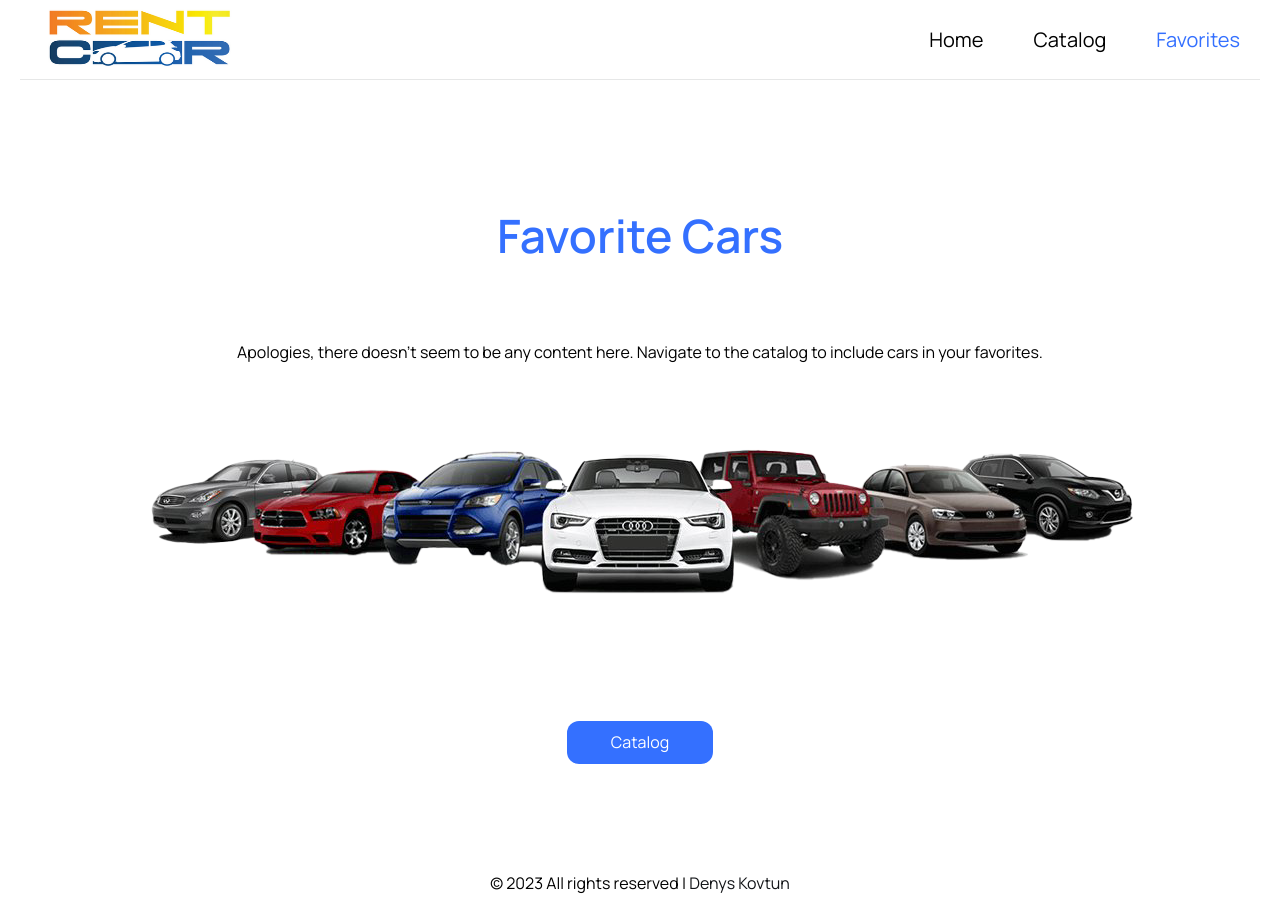
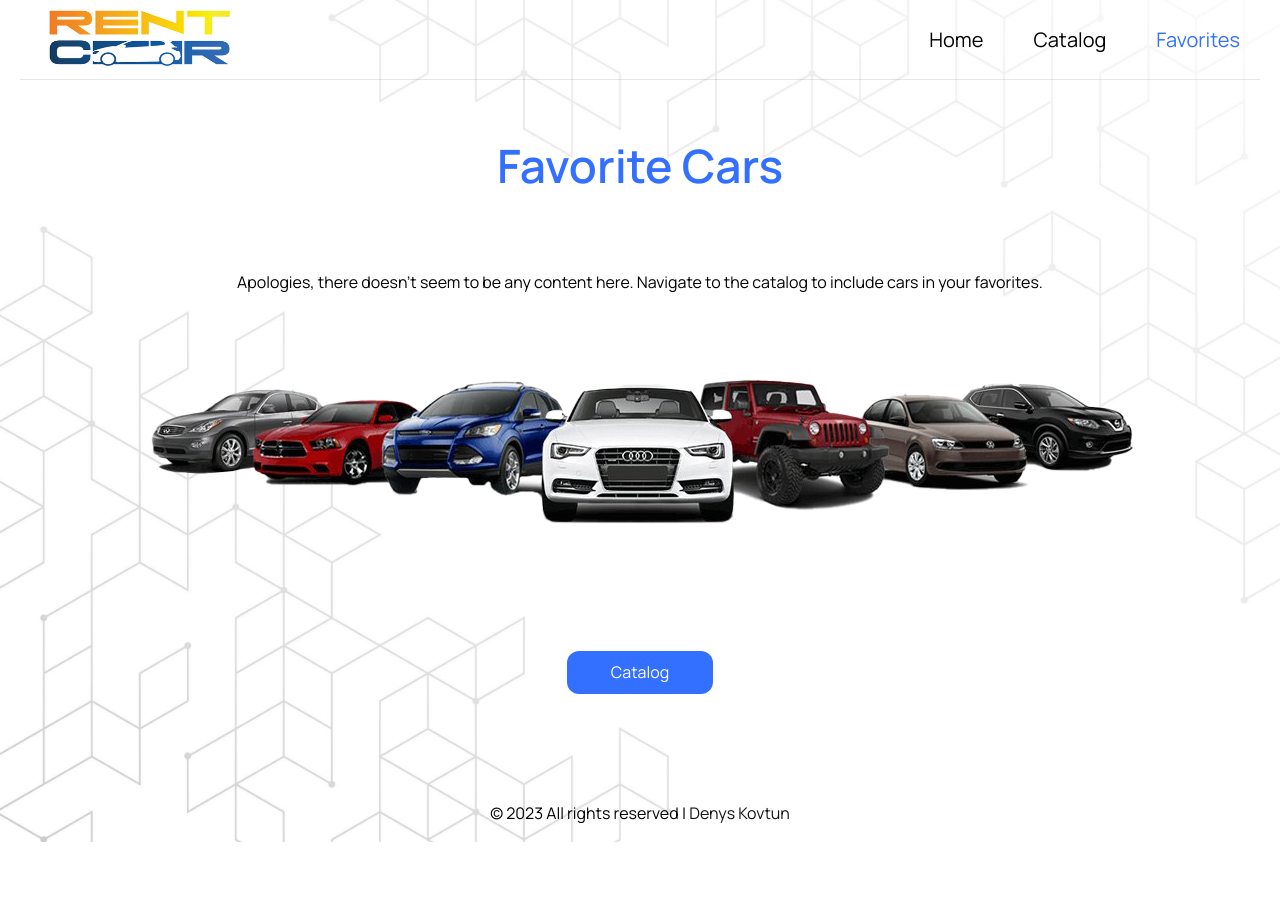
Before and after one commit to Soundlover1984/car-rental-project, a React (Create React App) app: page /car-rental-project/favorites in a window 1280 px wide. After the commit the page ends 842 px from the top, so only its background shows below. Built offline with nearby package versions, Linux system fonts and the light colour scheme.

Commit message:
some styles refactored

```diff
--- a/package.json
+++ b/package.json
@@ -9,6 +9,7 @@
     "@testing-library/react": "^13.4.0",
     "@testing-library/user-event": "^13.5.0",
     "axios": "^1.6.2",
+    "framer-motion": "^10.16.8",
     "gh-pages": "^6.0.0",
     "modern-normalize": "^2.0.0",
     "react": "^18.2.0",
@@ -16,6 +17,7 @@
     "react-icons": "^4.12.0",
     "react-number-format": "^5.3.1",
     "react-redux": "^8.1.3",
+    "react-responsive": "^9.0.2",
     "react-router-dom": "^6.18.0",
     "react-scripts": "5.0.1",
     "react-select": "^5.8.0",
--- a/src/components/AppBar/AppBar.styled.jsx
+++ b/src/components/AppBar/AppBar.styled.jsx
@@ -2,38 +2,29 @@ import styled from 'styled-components';
 import { NavLink } from 'react-router-dom';
 
 export const Header = styled.header`
-  /* max-width: 1440px; */
   border-bottom: 1px solid var(--separator-color);
   padding: 20px;
-  /* width: 200px; */
   margin: 0 auto;
   width: 100%;
   height: 80px;
-  /* position: absolute; */
   display: flex;
   justify-content: space-between;
   align-items: center;
-  background-color: var(--bg-color);
+  background-color: transparent;
   z-index: 999;
 `;
 
-export const Logo = styled.p`
-  /* text-transform: uppercase;
-  text-shadow: 0 1px 0 #cac8c8, 0 2px 0 #c7c5c5, 0 3px 0 #bbbaba,
-    0 4px 0 #b7b6b6, 0 5px 0 #a9a6a6; */
+export const Logo = styled(NavLink)`
   margin: 0;
-  text-transform: uppercase;
   color: #0b5cc7;
   font-size: 40px;
   text-shadow: 0 1px 3px #6566c6, 0 2px 3px #7387e6, 0 3px 3px #8ca0d3,
     0 4px 3px #bec6e9, 0 5px 3px #a9a6a6;
-  /* margin-bottom: 30px; */
+
 `;
 export const Navi = styled.nav`
   display: flex;
-  /* flex-direction: column; */
   gap: 50px;
-  /* padding-top: 30px; */
 `;
 
 export const Link = styled(NavLink)`
--- a/src/components/CarInformation/CarInformation.styled.jsx
+++ b/src/components/CarInformation/CarInformation.styled.jsx
@@ -4,12 +4,19 @@ import { NavLink } from 'react-router-dom';
 export const ModalContent = styled.div`
   padding: 40px;
   width: 541px;
+
+  @media screen and (max-width: 768px) {
+    max-width: 100%;
+  }
 `;
 
 export const Image = styled.img`
   object-fit: cover;
   border-radius: 14px;
   margin-bottom: 14px;
+  @media screen and (max-width: 768px) {
+    max-width: 100%;
+  }
 `;
 export const TitleWrapper = styled.p`
   font-size: 18px;
--- a/src/components/FilterForm/FilterForm.jsx
+++ b/src/components/FilterForm/FilterForm.jsx
@@ -3,6 +3,8 @@ import { useDispatch } from 'react-redux';
 import { setFilter } from 'redux/filterSlice';
 import { getFirstPage } from 'redux/carsOperations';
 import Select from  'components/Select/Select';
+
+
 import {
   Filter,
   Input,
@@ -73,7 +75,7 @@ const FilterForm = ({ setFiltering, setShowButton }) => {
   const handleSearchClick = async e => {
     e.preventDefault();
     const newFilterQuery = {
-      make: valueBrand.value.toLowerCase().trim(),
+      make: valueBrand.value.toLowerCase().trim() || '',
       price: price || '500',
       mileageMin: mileageMin.split(',').join('') || 0,
       mileageMax: mileageMax.split(',').join('') || 99999,
--- a/src/components/Layout/Layout.styled.jsx
+++ b/src/components/Layout/Layout.styled.jsx
@@ -9,15 +9,14 @@ export const MainWrapper = styled.div`
 `;
 
 export const Main = styled.main`
-  padding-top: 100px;
+  padding-top: 30px;
   max-width: 1440px;
   text-align: center;
   margin: 0 auto;
   padding-bottom: 30px;
-  /* padding-left: 200px; */
+  flex-grow: 1;
 `;
 
 export const Container = styled.div`
-  /* max-width: 1440px; */
   padding: 0 20px;
 `;
--- a/src/components/Loader/Loader.jsx
+++ b/src/components/Loader/Loader.jsx
@@ -3,7 +3,7 @@ import { LoadWrapper } from './Loader.styled';
 const Loader = () => {
   return (
     <LoadWrapper>
-      <span class="loader"></span>
+      <span className="loader"></span>
     </LoadWrapper>
   );
 };
--- a/src/components/Select/Select.jsx
+++ b/src/components/Select/Select.jsx
@@ -1,11 +1,11 @@
 import { createObjectArray } from 'helpers/createObjectArray';
 import { Label, SelectInput, SelectWrapper } from './Select.styled';
-import brands from 'brands.json';
+import makes from 'makes.json';
 import { priceArray } from 'helpers/createPriceArray';
 import { removeDublicates } from 'helpers/removeDublicates';
 
 const Select = ({ textLabel, name, width, handleChange, value, brand }) => {
-  const sortMakes = removeDublicates(brands);
+  const sortMakes = removeDublicates(makes);
   const brandOptions = createObjectArray(sortMakes);
   const priceOptions = createObjectArray(priceArray);
 
--- a/src/helpers/getFilteredCars.js
+++ b/src/helpers/getFilteredCars.js
@@ -2,7 +2,7 @@ export const getFilteredCars = (payload, filter) => {
     const pars = str => parseInt(str.replace(/\D/g, ''), 10);
     const filteredCars = payload.filter(
       ({ make, rentalPrice, mileage }) =>
-        make.toLowerCase() === filter.make &&
+        make.toLowerCase().includes(filter.make) &&
         pars(rentalPrice) <= filter.price &&
         mileage > filter.mileageMin &&
         mileage < filter.mileageMax
--- a/src/index.css
+++ b/src/index.css
@@ -5,6 +5,10 @@ body {
     sans-serif;
   -webkit-font-smoothing: antialiased;
   -moz-osx-font-smoothing: grayscale;
+  background-image: url(/src/assets/background.jpg);
+  background-size: cover;
+  background-repeat: no-repeat;
+
 }
 
 @media screen and (max-width: 768px) {
```
Also changed, not shown: src/assets/background.jpg (added), src/makes.json (renamed from src/brands.json), 1 other file (tests, documents, lock files or other folders).
